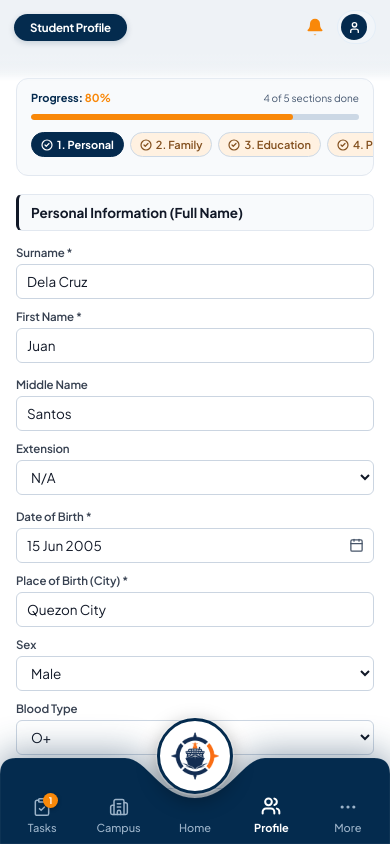
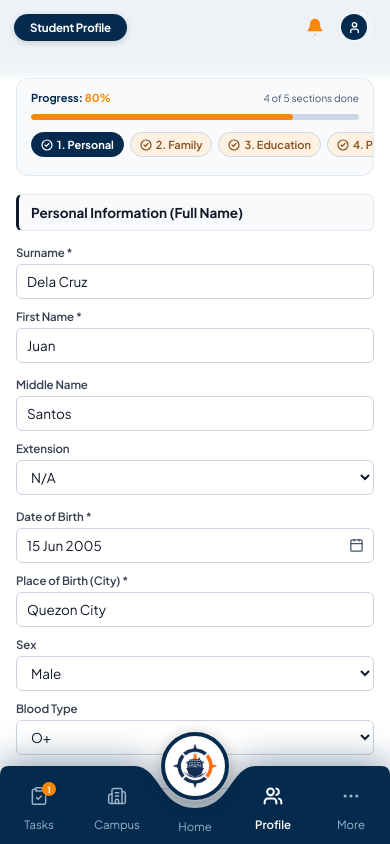
Before and after one commit to PSYDN26/rdesignSYS, a React (Vite) app: page / in a window 390 px wide. Built offline with nearby package versions, Linux system fonts and the light colour scheme.

Commit message:
feat(nav): integrate exact sizing, layout, and SVG formula from circle-cta-fullwidth-mobile-preview.html

```diff
--- a/src/components/CircleBottomNav.css
+++ b/src/components/CircleBottomNav.css
@@ -1,191 +1,203 @@
 /* ========================================================
-   CIRCLE CTA BOTTOM NAVIGATION BAR
-   Pixel-Perfect Scaling from PowerPoint Guides
-   Scale: 35cm Width, 10cm Guide Height, 5.5cm Donut, 7.25cm Drop
+   CIRCLE CTA FULL-WIDTH BOTTOM NAVIGATION BAR
+   Exact sizing & layout from circle-cta-fullwidth-mobile-preview.html
    ======================================================== */
 
-.circle-bottom-nav-root {
+.circle-bottom-nav {
   display: none;
 }
 
 @media (max-width: 768px) {
-  .circle-bottom-nav-root {
-    display: flex;
+  .circle-bottom-nav {
+    --nav-bg: #042b4e;
+    --nav-muted: #9cb3c9;
+    --nav-amber: #f98809;
+    display: block;
     position: fixed;
+    z-index: 50;
+    /* Full-bleed viewport dock: no side margins, no cap */
     bottom: 0;
     left: 0;
     right: 0;
-    z-index: 50;
-    justify-content: center;
-    align-items: flex-end;
-    pointer-events: none; /* children enable pointer events */
-    padding-bottom: env(safe-area-inset-bottom, 0px);
+    width: 100%;
+    max-width: none;
+    margin: 0;
+    transform: none;
+    height: calc(78px + env(safe-area-inset-bottom, 0px));
+    isolation: isolate;
+    -webkit-tap-highlight-color: transparent;
+    user-select: none;
   }
 
-  /* Scaled bar container (86px height, max-width 460px) */
-  .circle-nav-container {
-    position: relative;
-    width: 100%;
-    max-width: 460px;
-    height: 86px;
-    display: flex;
-    align-items: flex-end;
-    pointer-events: auto;
+  /* Fill the phone's home-indicator safe area with the same bar color */
+  .circle-bottom-nav::after {
+    content: '';
+    position: absolute;
+    top: 78px;
+    bottom: 0;
+    left: 0;
+    right: 0;
+    background: var(--nav-bg);
+    z-index: -1;
+    pointer-events: none;
   }
 
-  /* SVG Wide U-Cradle Notch Backdrop (#042B4E) */
-  .circle-nav-backdrop-svg {
+  .circle-bottom-nav__background {
     position: absolute;
+    width: 100%;
+    height: 78px;
+    top: 0;
     left: 0;
-    right: 0;
-    bottom: 0;
-    width: 100%;
-    height: 86px;
+    fill: var(--nav-bg);
+    overflow: visible;
     pointer-events: none;
     filter: drop-shadow(0 -4px 18px rgba(4, 43, 78, 0.45));
-    z-index: 1;
   }
 
-  .circle-nav-path {
-    fill: #042b4e;
-    stroke: rgba(255, 255, 255, 0.08);
-    stroke-width: 1px;
+  .circle-bottom-nav__tabs {
+    position: relative;
+    display: grid;
+    grid-template-columns: repeat(5, minmax(0, 1fr));
+    width: 100%;
+    height: 78px;
   }
 
-  /* 5 Equal Columns: exactly 20% each */
-  .circle-nav-items-grid {
+  .circle-bottom-nav__tab {
     position: relative;
-    z-index: 2;
-    display: grid;
-    grid-template-columns: repeat(5, 1fr);
-    width: 100%;
-    height: 86px;
-    align-items: end;
-    padding: 0 4px 10px;
-  }
-
-  /* Standard Item Buttons (Columns 1, 2, 4, 5) */
-  .circle-nav-tab {
+    border: 0;
+    outline: none;
+    background: none;
+    color: var(--nav-muted);
     display: flex;
     flex-direction: column;
     align-items: center;
-    justify-content: flex-end;
-    gap: 4px;
-    background: transparent;
-    border: none;
-    color: #9cb3c9;
-    font-size: 11px;
-    line-height: 13px;
-    font-weight: 500;
+    min-width: 0;
+    height: 78px;
+    padding: 20px 0 0;
+    gap: 12px;
     cursor: pointer;
-    padding: 8px 2px 0;
-    height: 100%;
-    transition: color 0.15s ease, transform 0.12s ease;
+    font: inherit;
+    touch-action: manipulation;
     user-select: none;
+    transition: color 150ms ease;
   }
 
-  .circle-nav-tab:active {
-    transform: scale(0.95);
+  .circle-bottom-nav__tab:not(.circle-bottom-nav__tab--center).is-active {
+    color: #ffffff;
   }
 
-  .circle-nav-tab.active {
+  .circle-bottom-nav__tab:not(.circle-bottom-nav__tab--center).is-active .circle-bottom-nav__icon {
     color: #ffffff;
-    font-weight: 700;
   }
 
-  .circle-nav-tab.active .circle-nav-icon-wrap {
+  .circle-bottom-nav__tab:not(.circle-bottom-nav__tab--center):hover {
     color: #ffffff;
-    transform: translateY(-1px);
   }
 
-  .circle-nav-icon-wrap {
-    position: relative;
+  .circle-bottom-nav__tab:focus-visible {
+    outline: 2px solid #ffffff;
+    outline-offset: -5px;
+    border-radius: 6px;
+  }
+
+  .circle-bottom-nav__icon {
+    width: 20px;
+    height: 20px;
     display: flex;
     align-items: center;
     justify-content: center;
-    transition: transform 0.15s ease;
+    position: relative;
+  }
+
+  .circle-bottom-nav__label {
+    white-space: nowrap;
+    font-size: 11.5px;
+    line-height: 14px;
+    letter-spacing: -0.04px;
+    font-weight: 400;
+  }
+
+  .circle-bottom-nav__tab.is-active .circle-bottom-nav__label {
+    font-weight: 600;
   }
 
   /* Badge Pill on Tasks */
-  .circle-nav-badge {
+  .circle-bottom-nav__badge {
     position: absolute;
     top: -4px;
-    right: -6px;
-    background: var(--amber-badge, #f98809);
+    right: -7px;
+    background: var(--nav-amber);
     color: #ffffff;
-    font-size: 9px;
+    font-size: 8.5px;
     font-weight: 700;
-    min-width: 15px;
-    height: 15px;
+    min-width: 14px;
+    height: 14px;
     padding: 0 2px;
-    border-radius: var(--radius-full, 9999px);
+    border-radius: 9999px;
     display: flex;
     align-items: center;
     justify-content: center;
     box-shadow: 0 1px 4px rgba(0, 0, 0, 0.3);
   }
 
-  /* Center Column (Column 3: elevated Home CTA) */
-  .circle-nav-center-cta {
-    position: relative;
-    display: flex;
-    flex-direction: column;
-    align-items: center;
-    justify-content: flex-end;
-    height: 100%;
-    padding: 0;
-    background: transparent;
-    border: none;
-    cursor: pointer;
-    user-select: none;
+  /* Center Tab (Ship CTA as Home) */
+  .circle-bottom-nav__tab--center {
+    padding-top: 0;
+    gap: 0;
   }
 
-  /* 76px Circular CTA Disc: seated in wide U-shaped notch with 6-8px concentric gap */
-  .circle-nav-cta-disc {
+  .circle-bottom-nav__center-button {
     position: absolute;
-    top: -40px;
-    width: 76px;
-    height: 76px;
+    width: 68px;
+    height: 68px;
+    top: -34px;
+    left: 50%;
+    transform: translateX(-50%);
     border-radius: 50%;
+    border: 4px solid var(--nav-bg);
     background: #ffffff;
-    border: 3.5px solid #042b4e;
-    box-shadow: 0 0 0 1.5px rgba(255, 255, 255, 0.22), 0 6px 20px rgba(0, 0, 0, 0.35);
     display: flex;
     align-items: center;
     justify-content: center;
-    transition: transform 0.18s cubic-bezier(0.175, 0.885, 0.32, 1.275),
-                box-shadow 0.18s ease,
-                border-color 0.18s ease;
+    color: #ffffff;
+    box-shadow: 0 0 0 1.5px rgba(255, 255, 255, 0.18), 0 4px 16px rgba(0, 0, 0, 0.35);
+    transition: transform 0.18s cubic-bezier(0.175, 0.885, 0.32, 1.275), box-shadow 0.18s ease;
   }
 
-  .circle-nav-center-cta:active .circle-nav-cta-disc {
-    transform: scale(0.93);
+  .circle-bottom-nav__center-button:active {
+    transform: translateX(-50%) scale(0.92);
   }
 
-  .circle-nav-center-cta.active .circle-nav-cta-disc {
-    box-shadow: 0 0 0 3.5px #f98809, 0 6px 22px rgba(249, 136, 9, 0.5);
+  .circle-bottom-nav__tab--center.is-active .circle-bottom-nav__center-button {
+    box-shadow: 0 0 0 3px var(--nav-amber), 0 6px 20px rgba(249, 136, 9, 0.5);
   }
 
-  .circle-nav-ship-img {
-    width: 48px;
-    height: 48px;
+  .circle-bottom-nav__ship-img {
+    width: 44px;
+    height: 44px;
     object-fit: contain;
     display: block;
     pointer-events: none;
   }
 
-  /* Exactly locked to identical horizontal text baseline */
-  .circle-nav-center-label {
-    font-size: 11px;
-    line-height: 13px;
-    font-weight: 500;
-    color: #9cb3c9;
-    transition: color 0.15s ease, font-weight 0.15s ease;
+  .circle-bottom-nav__tab--center .circle-bottom-nav__label {
+    position: absolute;
+    top: 54px;
+    left: 0;
+    right: 0;
+    text-align: center;
+    color: var(--nav-muted);
   }
 
-  .circle-nav-center-cta.active .circle-nav-center-label {
+  .circle-bottom-nav__tab--center.is-active .circle-bottom-nav__label {
     color: #ffffff;
-    font-weight: 700;
+    font-weight: 600;
+  }
+
+  @media (max-width: 350px) {
+    .circle-bottom-nav__label {
+      font-size: 10.5px;
+    }
   }
 }
 
--- a/src/components/CircleBottomNav.jsx
+++ b/src/components/CircleBottomNav.jsx
@@ -17,15 +17,14 @@ import './CircleBottomNav.css';
 
 /**
  * CircleBottomNav
- * Wide, Smooth Circular CTA Notch matching the reference design:
- * - Mobile viewport baseline: 390px (responsive via ResizeObserver)
- * - Navigation height: 86px
- * - Circular CTA diameter: 76px (with 50px SCMBT ship emblem)
- * - Notch width: 140px (wide, flowing U-shaped cradle)
- * - Notch depth: 40px (gentle rounded nadir, zero V-pointiness)
- * - CTA overlap above top edge: 40px (disc top at -40px)
- * - Visual gap: ~6-8px consistent concentric clearance
- * - Cubic Bézier easing: smooth C1 horizontal transitions at shoulders & nadir
+ * Sizing and layout matching circle-cta-fullwidth-mobile-preview.html:
+ * - Height: 78px (+ safe-area-inset-bottom)
+ * - Full-bleed viewport dock: width 100%, max-width none
+ * - SVG Formula: w = navWidth, c = w/2, s = 61, d = 42
+ *   `M 9 0 H ${c-s} C ${c-35} 0 ${c-36} ${d} ${c} ${d} C ${c+36} ${d} ${c+35} 0 ${c+s} 0 H ${w-9} Q ${w} 0 ${w} 9 V 78 H 0 V 9 Q 0 0 9 0 Z`
+ * - Center CTA button: 68px x 68px, top: -34px, 4px border
+ * - Label: top 54px, 11.5px / 14px line-height
+ * - SCMBT tokens: #042B4E Dark Navy, #F98809 Amber, white disc with ship emblem
  */
 export default function CircleBottomNav({
   activeTab = 'profile',
@@ -52,33 +51,12 @@ export default function CircleBottomNav({
     return () => observer.disconnect();
   }, []);
 
-  // Geometry: Wide, smooth U-shaped cradle with horizontal tangents
-  const height = 86;
-  const cx = navWidth / 2;
-  const halfNotch = 70; // 140px total notch opening
-  const notchDepth = 40;
-  const cornerR = 16;
-
-  const leftStart = Math.max(cornerR, cx - halfNotch);
-  const leftCp1 = cx - 47.6; // Shoulder departure control point
-  const leftCp2 = cx - 35.0; // Nadir arrival control point
-  const rightCp1 = cx + 35.0; // Nadir departure control point
-  const rightCp2 = cx + 47.6; // Shoulder arrival control point
-  const rightEnd = Math.min(navWidth - cornerR, cx + halfNotch);
-  const rightCorner = navWidth - cornerR;
-
-  const svgPath = `
-    M 0 ${cornerR}
-    Q 0 0 ${cornerR} 0
-    H ${leftStart.toFixed(1)}
-    C ${leftCp1.toFixed(1)} 0, ${leftCp2.toFixed(1)} ${notchDepth}, ${cx.toFixed(1)} ${notchDepth}
-    C ${rightCp1.toFixed(1)} ${notchDepth}, ${rightCp2.toFixed(1)} 0, ${rightEnd.toFixed(1)} 0
-    H ${rightCorner.toFixed(1)}
-    Q ${navWidth} 0 ${navWidth} ${cornerR}
-    V ${height}
-    H 0
-    Z
-  `;
+  // Exact formula from circle-cta-fullwidth-mobile-preview.html
+  const height = 78;
+  const c = navWidth / 2;
+  const s = 61;
+  const d = 42;
+  const svgPath = `M 9 0 H ${c - s} C ${c - 35} 0 ${c - 36} ${d} ${c} ${d} C ${c + 36} ${d} ${c + 35} 0 ${c + s} 0 H ${navWidth - 9} Q ${navWidth} 0 ${navWidth} 9 V ${height} H 0 V 9 Q 0 0 9 0 Z`;
 
   const mainTabs = [
     { id: 'todo', label: 'Tasks', icon: ClipboardCheck, badge: todoBadge },
@@ -117,104 +95,97 @@ export default function CircleBottomNav({
   return (
     <>
       <nav
-        className="circle-bottom-nav-root"
+        className="circle-bottom-nav"
         role="navigation"
-        aria-label="Mobile Bottom Navigation"
+        aria-label="Bottom navigation"
+        ref={containerRef}
       >
-        <div className="circle-nav-container" ref={containerRef}>
-          {/* Layer 1: Pixel-Perfect SVG Wide U-Cradle Backdrop (Dark Navy #042B4E) */}
         <svg
-            className="circle-nav-backdrop-svg"
+          className="circle-bottom-nav__background"
           viewBox={`0 0 ${navWidth} ${height}`}
           xmlns="http://www.w3.org/2000/svg"
           aria-hidden="true"
+          preserveAspectRatio="none"
         >
-            <path
-              d={svgPath}
-              className="circle-nav-path"
-            />
+          <path d={svgPath} />
         </svg>
 
-          {/* Layer 2: 5 Interactive Nav Slots (Exact 20% / 7cm each) */}
-          <div className="circle-nav-items-grid">
-            {/* Slot 1: Tasks (Col 1: 0 - 7cm) */}
+        <div className="circle-bottom-nav__tabs">
+          {/* Tab 1: Tasks */}
           <button
             type="button"
-              className={`circle-nav-tab ${activeTab === 'todo' ? 'active' : ''}`}
+            className={`circle-bottom-nav__tab ${activeTab === 'todo' ? 'is-active' : ''}`}
             onClick={() => handleTabClick(mainTabs[0])}
+            aria-label="Tasks"
             aria-current={activeTab === 'todo' ? 'page' : undefined}
-              title="Tasks"
           >
-              <div className="circle-nav-icon-wrap">
+            <span className="circle-bottom-nav__icon">
               <ClipboardCheck size={20} strokeWidth={activeTab === 'todo' ? 2.4 : 1.8} />
               {todoBadge ? (
-                  <span className="circle-nav-badge">{todoBadge}</span>
+                <span className="circle-bottom-nav__badge">{todoBadge}</span>
               ) : null}
-              </div>
-              <span>Tasks</span>
+            </span>
+            <span className="circle-bottom-nav__label">Tasks</span>
           </button>
 
-            {/* Slot 2: Campus (Col 2: 7 - 14cm) */}
+          {/* Tab 2: Campus */}
           <button
             type="button"
-              className={`circle-nav-tab ${activeTab === 'campus' ? 'active' : ''}`}
+            className={`circle-bottom-nav__tab ${activeTab === 'campus' ? 'is-active' : ''}`}
             onClick={() => handleTabClick(mainTabs[1])}
+            aria-label="Campus"
             aria-current={activeTab === 'campus' ? 'page' : undefined}
-              title="Campus"
           >
-              <div className="circle-nav-icon-wrap">
+            <span className="circle-bottom-nav__icon">
               <Building2 size={20} strokeWidth={activeTab === 'campus' ? 2.4 : 1.8} />
-              </div>
-              <span>Campus</span>
+            </span>
+            <span className="circle-bottom-nav__label">Campus</span>
           </button>
 
-            {/* Slot 3 (Center): Elevated Circle Donut CTA (Col 3: 14 - 21cm, Center 17.5cm) */}
+          {/* Center Tab: SCMBT Ship (Home) */}
           <button
             type="button"
-              className={`circle-nav-center-cta ${activeTab === 'home' ? 'active' : ''}`}
+            className={`circle-bottom-nav__tab circle-bottom-nav__tab--center ${activeTab === 'home' ? 'is-active' : ''}`}
             onClick={() => onTabSelect && onTabSelect('home')}
-              title="Home"
             aria-label="Home"
             aria-current={activeTab === 'home' ? 'page' : undefined}
           >
-              <div className="circle-nav-cta-disc">
+            <span className="circle-bottom-nav__center-button">
               <img
                 src={shipMenuImg}
                 alt="SCMBT Ship Home"
-                  className="circle-nav-ship-img"
+                className="circle-bottom-nav__ship-img"
               />
-              </div>
-              <span className="circle-nav-center-label">Home</span>
+            </span>
+            <span className="circle-bottom-nav__label">Home</span>
           </button>
 
-            {/* Slot 4: Profile (Col 4: 21 - 28cm) */}
+          {/* Tab 4: Profile */}
           <button
             type="button"
-              className={`circle-nav-tab ${activeTab === 'profile' ? 'active' : ''}`}
+            className={`circle-bottom-nav__tab ${activeTab === 'profile' ? 'is-active' : ''}`}
             onClick={() => handleTabClick(mainTabs[2])}
+            aria-label="Profile"
             aria-current={activeTab === 'profile' ? 'page' : undefined}
-              title="Profile"
           >
-              <div className="circle-nav-icon-wrap">
+            <span className="circle-bottom-nav__icon">
               <Users size={20} strokeWidth={activeTab === 'profile' ? 2.4 : 1.8} />
-              </div>
-              <span>Profile</span>
+            </span>
+            <span className="circle-bottom-nav__label">Profile</span>
           </button>
 
-            {/* Slot 5: More (Col 5: 28 - 35cm) */}
+          {/* Tab 5: More */}
           <button
             type="button"
-              className={`circle-nav-tab ${isDrawerOpen ? 'active' : ''}`}
+            className={`circle-bottom-nav__tab ${isDrawerOpen ? 'is-active' : ''}`}
             onClick={() => handleTabClick(mainTabs[3])}
-              title="More options"
             aria-label="More"
           >
-              <div className="circle-nav-icon-wrap">
+            <span className="circle-bottom-nav__icon">
               <MoreHorizontal size={20} strokeWidth={1.8} />
-              </div>
-              <span>More</span>
+            </span>
+            <span className="circle-bottom-nav__label">More</span>
           </button>
-          </div>
         </div>
       </nav>
 
```
Also changed, not shown: 1 other file (tests, documents, lock files or other folders). Lines whose indentation alone changed are shown as unchanged.
